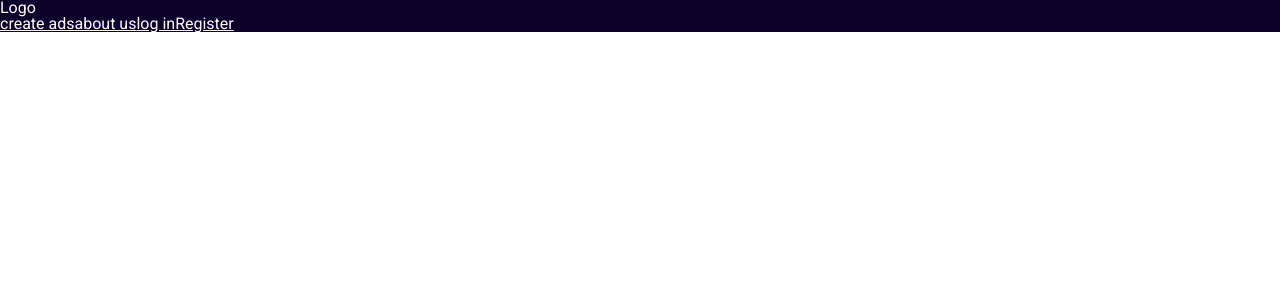
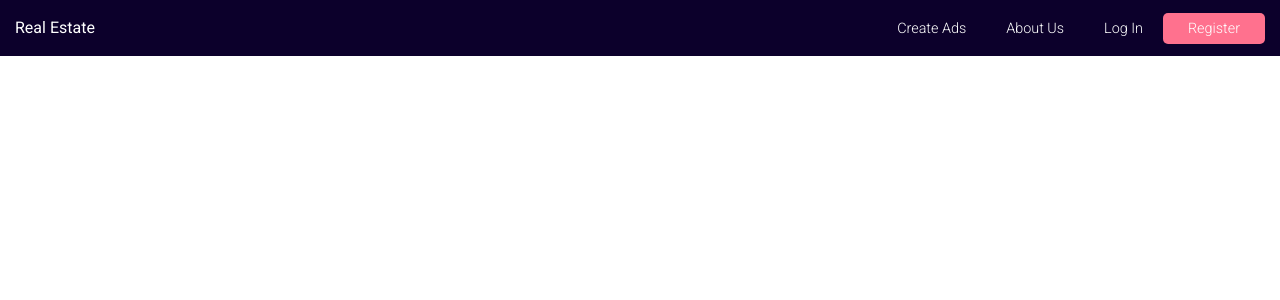
Before and after one commit to aslamm29/real-estate, a React (Create React App) app: page / in a window 1280 px wide. Shown: the top 300 px of the page. Built offline with nearby package versions, Linux system fonts and the light colour scheme.

Commit message:
styled the header

```diff
--- a/src/components/Header.js
+++ b/src/components/Header.js
@@ -11,12 +11,12 @@ class Header extends Component {
 
     render(){
         return(<header>
-            <div>Logo</div>
+            <div className="logo">Real Estate</div>
 
             <nav>
-                <a href='#'>create ads</a>
-                <a href='#'>about us</a>
-                <a href='#'>log in</a>
+                <a href='#'>Create Ads</a>
+                <a href='#'>About Us</a>
+                <a href='#'>Log In</a>
                 <a href='#' className="register-btn">Register</a>
             </nav>
             </header>)
--- a/src/sass/_listings.scss
+++ b/src/sass/_listings.scss
@@ -1,12 +1,32 @@
 header{
     background: #0C002B;
     color: white;
+    overflow: auto;
+    padding: 20px 15px;
+
+    .logo{
+        float: left;
+    }
 
     nav{
+        float: right;
         a{
             color: white;
+            text-decoration: none;
+            padding: 10px 20px;
+            text-transform: capitalize;
+            font-weight: 300;
+            font-size: .9rem;
+
             &:hover{
                 color: #FF718E;
+            }
+            &.register-btn{
+                background: $pink;
+                padding: 7px 25px;
+                text-align: center;
+                color: white;
+                border-radius: 5px;
             }
         }
     }
```
